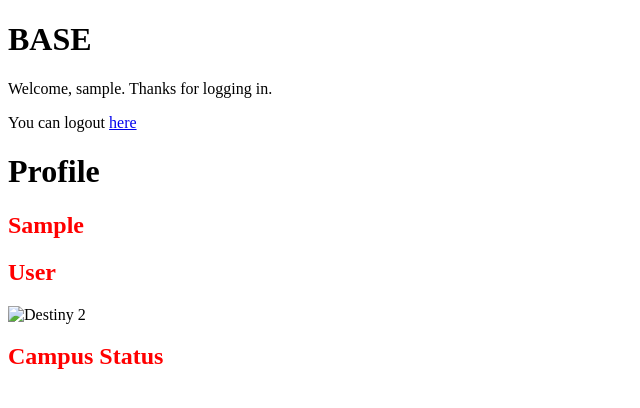
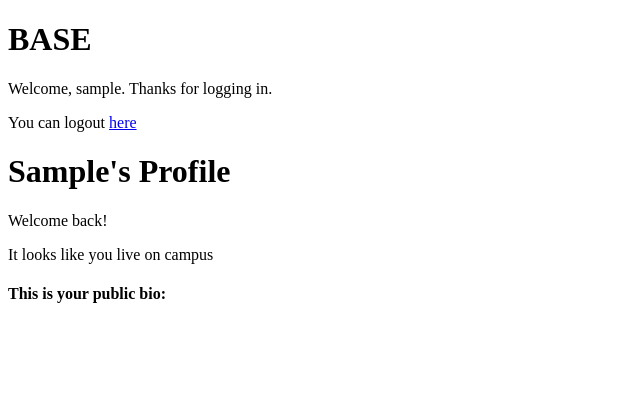
Before and after one commit to smdalton/slugtrades, a Django app: page /slug_trade_app/profile/ in a window 1280 px wide. Shown: the top 408 px of the page, without its empty margins (0-640 px from the left). Run offline with Django 3.2, Linux system fonts and the light colour scheme; the visitor is signed in with stand-in values (Sample User, id 1); some libraries are stand-ins or nearby versions.

Commit message:
base profile page completed

```diff
--- a/slug_trade/slug_trade/urls.py
+++ b/slug_trade/slug_trade/urls.py
@@ -16,9 +16,11 @@ Including another URLconf
 from django.conf.urls import url, include
 from django.contrib import admin
 from slug_trade_app import views
+from django.conf import settings
+from django.conf.urls.static import static
 
 urlpatterns = [
     url(r'^$', views.index, name='index'),
     url(r'^admin/', admin.site.urls),
     url(r'^slug_trade_app/', include('slug_trade_app.urls')),
-]
+] + static(settings.MEDIA_URL, document_root=settings.MEDIA_ROOT)
--- a/slug_trade/slug_trade_app/urls.py
+++ b/slug_trade/slug_trade_app/urls.py
@@ -14,4 +14,4 @@ urlpatterns = [
     url(r'^login/$', auth_views.login, {'template_name': 'slug_trade_app/login.html'}, name='login'),
     url(r'^logout/$', auth_views.logout, {'template_name': 'slug_trade_app/logout.html'}, name='logout'),
     url(r'^profile/$', views.profile, name='profile'),
-] + static(settings.MEDIA_URL, document_root=settings.MEDIA_ROOT)
+]
--- a/slug_trade/templates/slug_trade_app/base.html
+++ b/slug_trade/templates/slug_trade_app/base.html
@@ -21,6 +21,8 @@
     {% endif %}
 
     {% block body_block %}
+
+
     {% endblock %}
   </body>
 
--- a/slug_trade/templates/slug_trade_app/profile.html
+++ b/slug_trade/templates/slug_trade_app/profile.html
@@ -5,12 +5,16 @@
 <title>Products</title>
 
 {% block body_block %}
-<h1>Profile</h1>
-<h2>{{user.first_name}}</h2>
-<h2>{{user.last_name}}</h2>
+<h1>{{user.first_name}}'s Profile</h1>
+<p>Welcome back!</p>
+
 {% if user.userprofile.profile_picture %}
+<h4>Current Photo:</h4>
 <img src="{{user.userprofile.profile_picture.url}}" width="240">
 {% endif %}
-<img alt="Destiny 2" alt="profile picture">
-<h2>Campus Status</h2>
+
+<p>It looks like you live {{user.userprofile.on_off_campus}} campus</p>
+
+<h4>This is your public bio:</h4>
+<p>{{user.userprofile.bio}}</p>
 {% endblock %}
```
Also changed, not shown: slug_trade/slug_trade_app/admin.py (+7 -2 lines), 1 other file.
